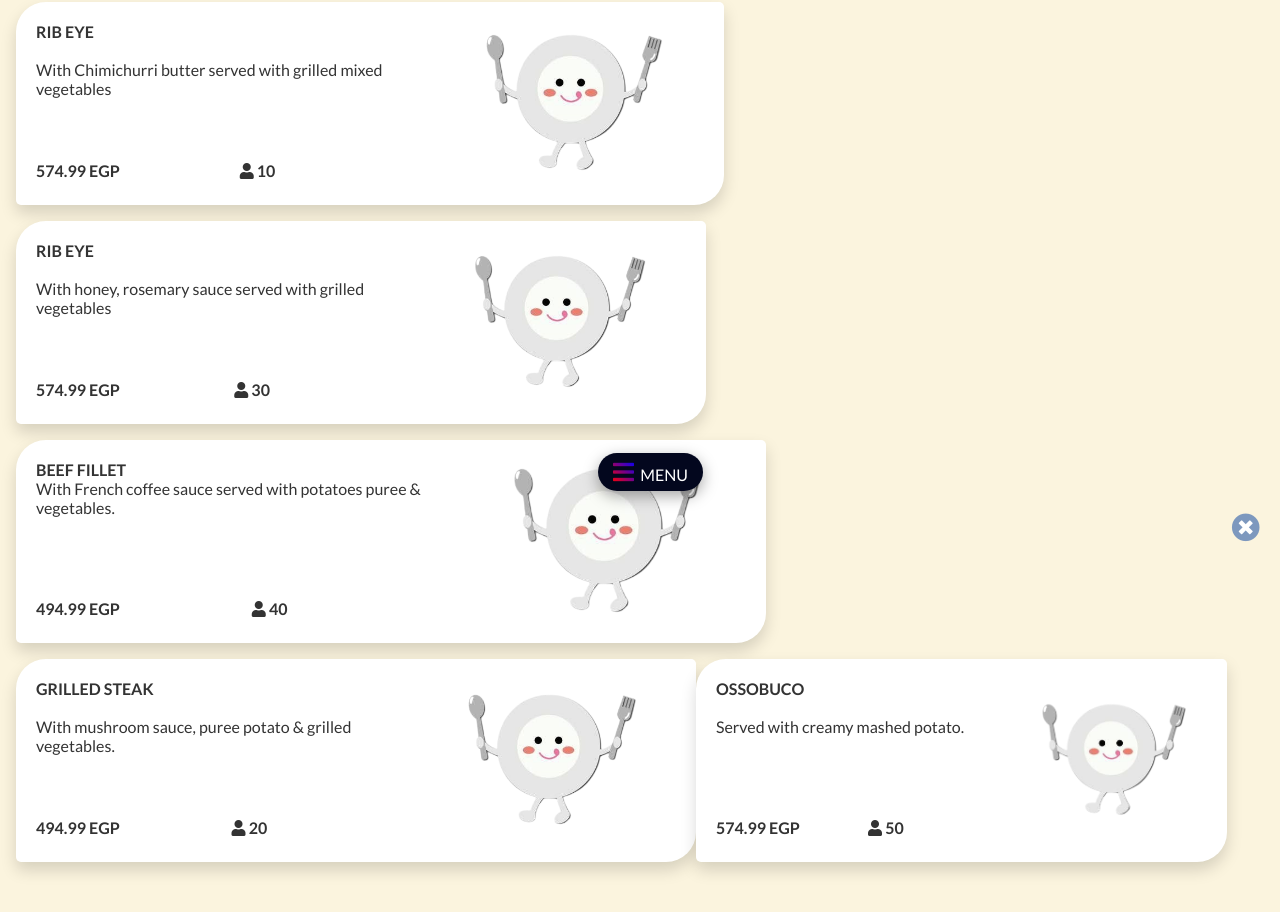
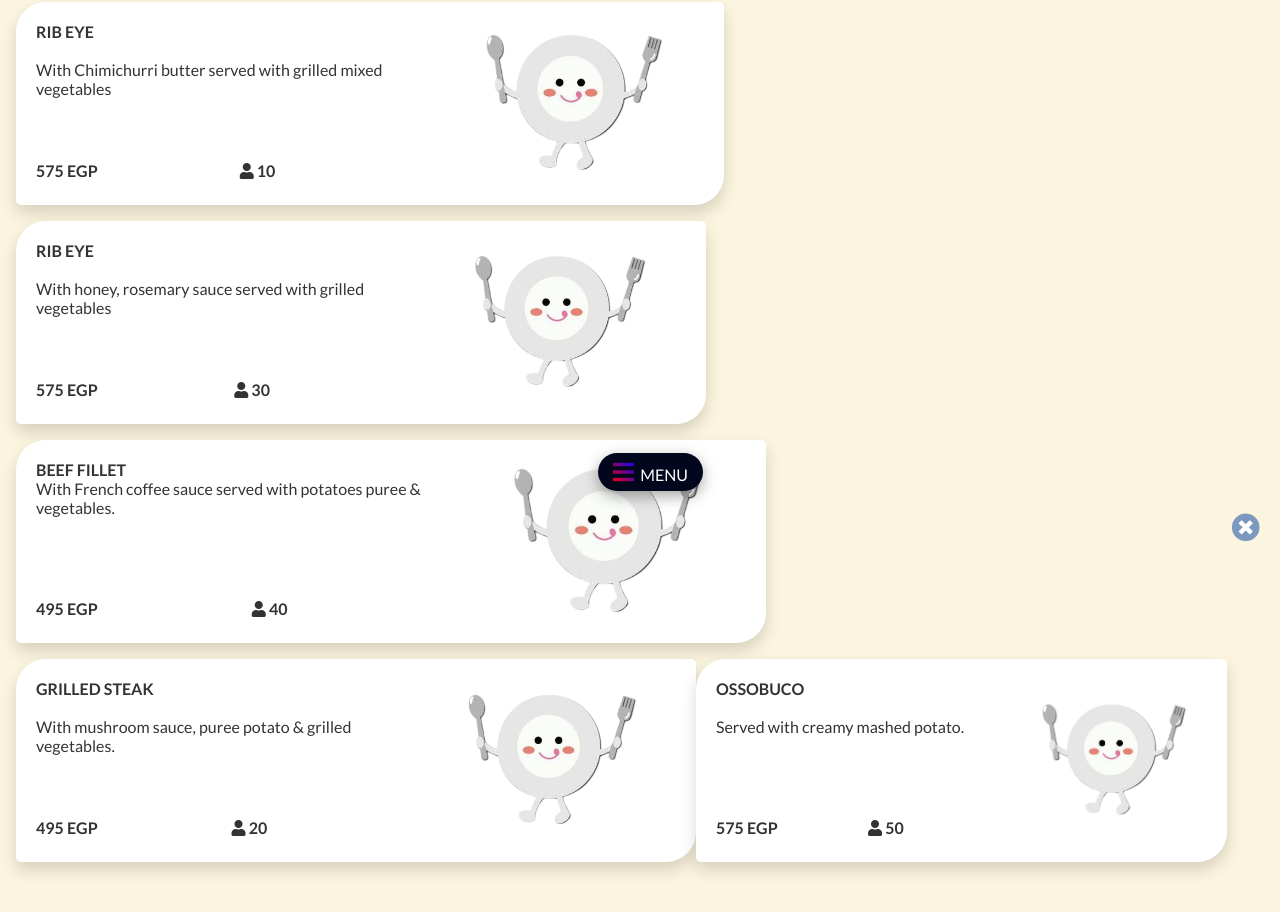
Before and after one commit to mekhamichael/costa-bianca, a plain HTML site: page en/beef-bar.html in a window 1280 px wide. Shown: the part 294-1206 px from the top of the page. Drawn offline with nearby package versions, Linux system fonts and the light colour scheme.

Commit message:
Update beef-bar.html

```diff
--- a/en/beef-bar.html
+++ b/en/beef-bar.html
@@ -50,7 +50,7 @@
                 </div>
                 <div class="row menu-item-info">
                   <div class="col">
-                    <p class="card-text item-card-price">574.99 EGP</p>
+                    <p class="card-text item-card-price">575 EGP</p>
                   </div>
                   <div class="col font-weight-bold">
                     <i class="fas fa-user"></i>
@@ -84,7 +84,7 @@
                 </div>
                 <div class="row menu-item-info">
                   <div class="col">
-                    <p class="card-text item-card-price">574.99 EGP</p>
+                    <p class="card-text item-card-price">575 EGP</p>
                   </div>
                   <div class="col font-weight-bold">
                     <i class="fas fa-user"></i>
@@ -118,7 +118,7 @@
                 </div>
                 <div class="row menu-item-info">
                   <div class="col">
-                    <p class="card-text item-card-price">494.99 EGP</p>
+                    <p class="card-text item-card-price">495 EGP</p>
                   </div>
                   <div class="col font-weight-bold">
                     <i class="fas fa-user"></i>
@@ -152,7 +152,7 @@
                 </div>
                 <div class="row menu-item-info">
                   <div class="col">
-                    <p class="card-text item-card-price">494.99 EGP</p>
+                    <p class="card-text item-card-price">495 EGP</p>
                   </div>
                   <div class="col font-weight-bold">
                     <i class="fas fa-user"></i>
@@ -186,7 +186,7 @@
                 </div>
                 <div class="row menu-item-info">
                   <div class="col">
-                    <p class="card-text item-card-price">574.99 EGP</p>
+                    <p class="card-text item-card-price">575 EGP</p>
                   </div>
                   <div class="col font-weight-bold">
                     <i class="fas fa-user"></i>
```
